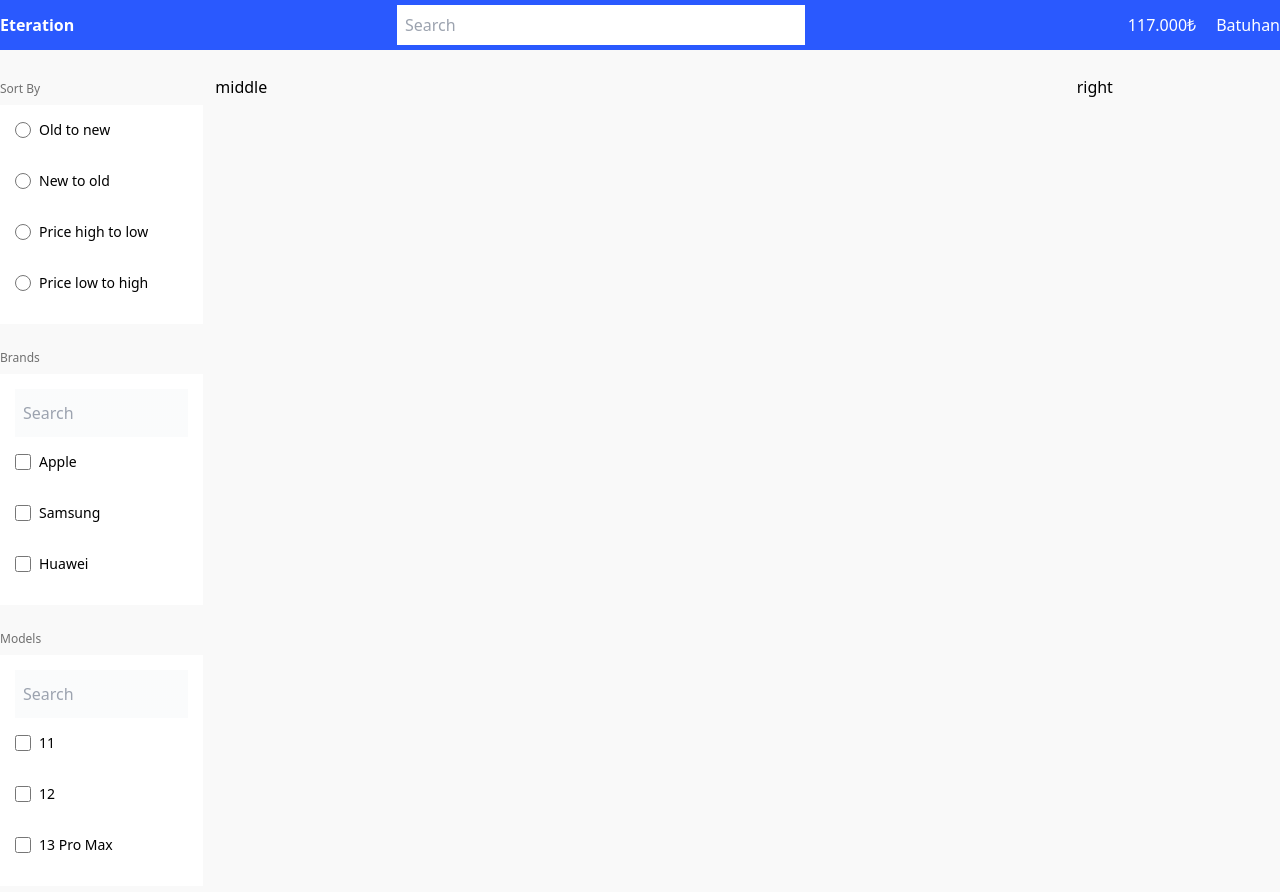
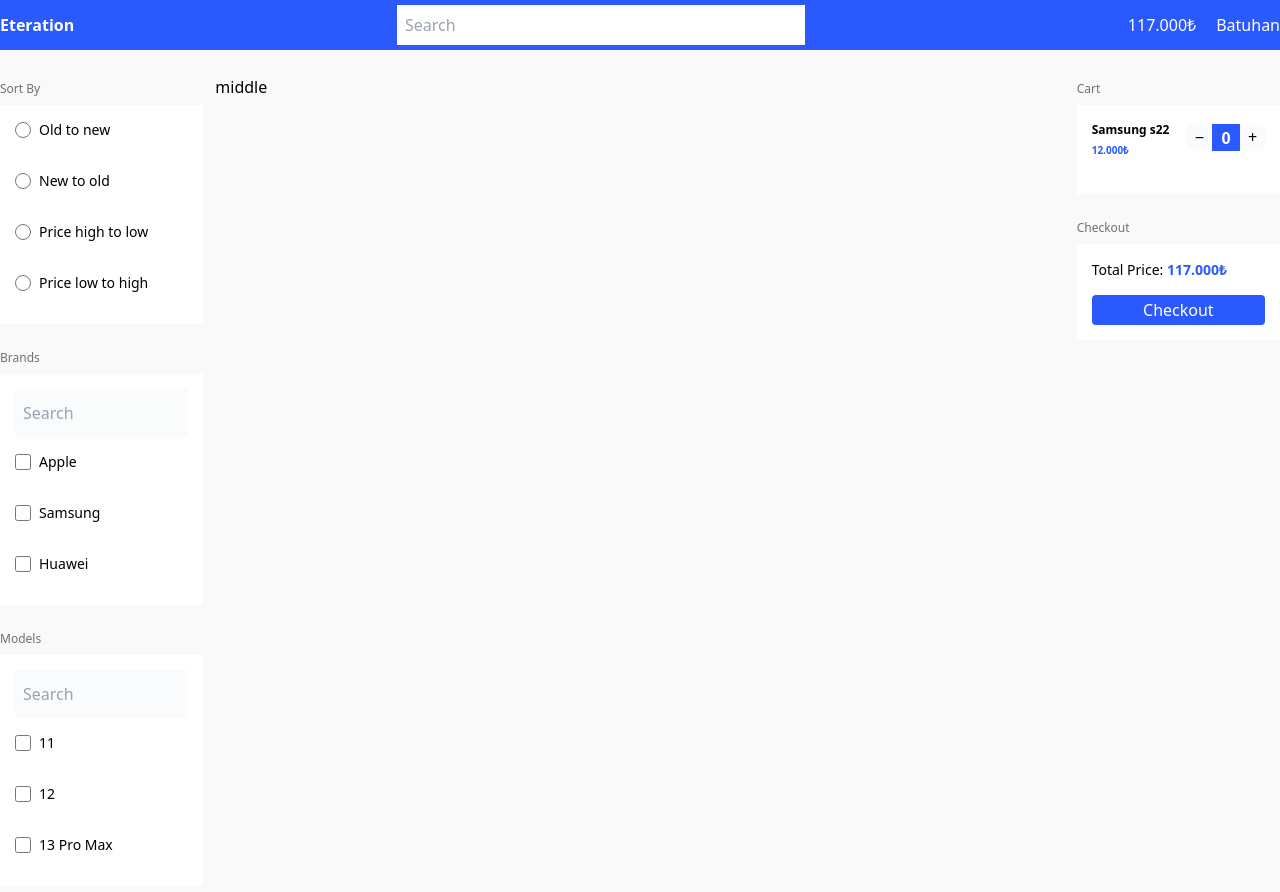
Before and after one commit to batuhankersit/eteration, a Next.js app: page / in a window 1280 px wide. Shown: the top 892 px of the page. Built offline with nearby package versions, Linux system fonts and the light colour scheme.

Commit message:
right side components

```diff
--- a/src/components/Layout/LeftSide/TypeFilters.tsx
+++ b/src/components/Layout/LeftSide/TypeFilters.tsx
@@ -15,6 +15,7 @@ function TypeFilters({ title, items }: Props) {
           type={"text"}
           className="bg-black-light border-0 focus:outline-none py-3 px-2 w-full"
           placeholder="Search"
+          value={searchText}
           onChange={(e) => setSearchText(e.target.value)}
         />
         {items
--- /dev/null
+++ b/src/components/Layout/RightSide/Cart.tsx
@@ -0,0 +1,34 @@
+function Cart() {
+  return (
+    <div className="mb-5">
+      <span className="text-[12px] text-grey">Cart</span>
+      <div className="flex flex-col items-start p-[15px] gap-[15px] bg-white mt-[6px]">
+        <div className="w-full flex gap-[15px] mb-[15px]">
+          {/* Ürün adı ve fiyatı */}
+          <div className="w-full text-gray-700 text-sm font-semibold whitespace-nowrap">
+            <p className="text-[12px]">Samsung s22</p>
+            <p className="text-[10px] text-primary">12.000₺</p>
+          </div>
+
+          {/* Sepetteki Ürün sayısı */}
+          <div className="flex flex-row h-10 rounded-lg relative bg-transparent mt-1">
+            <button className="bg-black-light w-[25px] h-[25px] rounded-l cursor-pointer outline-none">
+              <span>−</span>
+            </button>
+            <input
+              type="number"
+              className="outline-none focus:outline-none text-center w-[28px] h-[27px] bg-primary font-semibold text-md cursor-default flex items-center outline-none text-white"
+              name="product-number"
+              defaultValue={0}
+            ></input>
+            <button className="bg-black-light w-[25px] h-[25px] rounded-l cursor-pointer outline-none">
+              <span>+</span>
+            </button>
+          </div>
+        </div>
+      </div>
+    </div>
+  );
+}
+
+export default Cart;
--- /dev/null
+++ b/src/components/Layout/RightSide/Checkout.tsx
@@ -0,0 +1,18 @@
+function Checkout() {
+  return (
+    <div className="mb-5">
+      <span className="text-[12px] text-grey">Checkout</span>
+      <div className="flex flex-col items-start p-[15px] gap-[15px] bg-white mt-[6px]">
+        <p className="text-[14px]">
+          <span>Total Price: </span>
+          <span className="text-primary font-bold">117.000₺</span>
+        </p>
+        <button className="bg-primary text-white w-full rounded h-[30px]">
+          Checkout
+        </button>
+      </div>
+    </div>
+  );
+}
+
+export default Checkout;
--- /dev/null
+++ b/src/components/Layout/RightSide/index.tsx
@@ -0,0 +1,13 @@
+import Cart from "./Cart";
+import Checkout from "./Checkout";
+
+function RightSide() {
+  return (
+    <div>
+      <Cart />
+      <Checkout />
+    </div>
+  );
+}
+
+export default RightSide;
--- a/src/components/Layout/index.tsx
+++ b/src/components/Layout/index.tsx
@@ -1,5 +1,6 @@
 import React from "react";
 import LayoutLeftSide from "./LeftSide";
+import RightSide from "./RightSide";
 
 interface Props {
   children: React.ReactNode;
@@ -19,7 +20,7 @@ export default function MainLayout({
           {showLeftSide ? <LayoutLeftSide /> : null}
           {showRightSide ? (
             <div className="col-span-1 space-y-8 lg:hidden grid lg:grid-cols-1 md:gap-6 md:space-y-0">
-              right
+              <RightSide />
             </div>
           ) : null}
           <div className="col-span-4 space-y-8 md:grid md:grid-cols-1 md:gap-12 md:space-y-0">
@@ -29,7 +30,7 @@ export default function MainLayout({
           </div>
           {showRightSide ? (
             <div className="col-span-1 space-y-8 lg:grid hidden lg:grid-cols-1 md:gap-6 md:space-y-0">
-              right
+              <RightSide />
             </div>
           ) : null}
         </div>
--- a/src/styles/globals.css
+++ b/src/styles/globals.css
@@ -15,9 +15,8 @@ body {
 }
 
 body {
-  background-color: #F9F9F9;
+  background-color: #f9f9f9;
   color: rgb(var(--foreground-rgb));
-
 }
 
 a {
@@ -26,5 +25,17 @@ a {
 }
 
 .bg-black-light {
-  background: linear-gradient(0deg, rgba(255, 255, 255, 0.98), rgba(255, 255, 255, 0.98)), linear-gradient(0deg, rgba(42, 89, 254, 0.3), rgba(42, 89, 254, 0.3)), #000000;
+  background: linear-gradient(
+      0deg,
+      rgba(255, 255, 255, 0.98),
+      rgba(255, 255, 255, 0.98)
+    ),
+    linear-gradient(0deg, rgba(42, 89, 254, 0.3), rgba(42, 89, 254, 0.3)),
+    #000000;
 }
+
+input[type="number"]::-webkit-inner-spin-button,
+input[type="number"]::-webkit-outer-spin-button {
+  -webkit-appearance: none;
+  margin: 0;
+}
```
